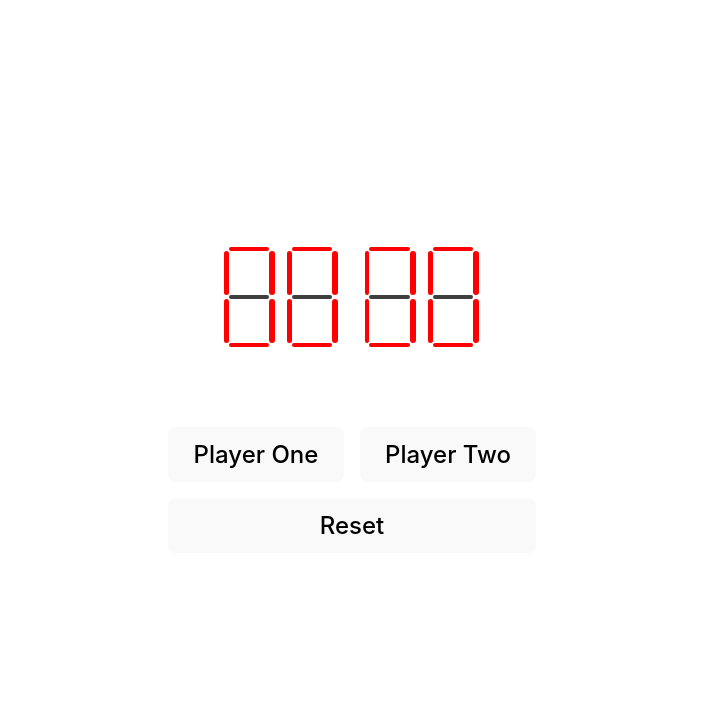
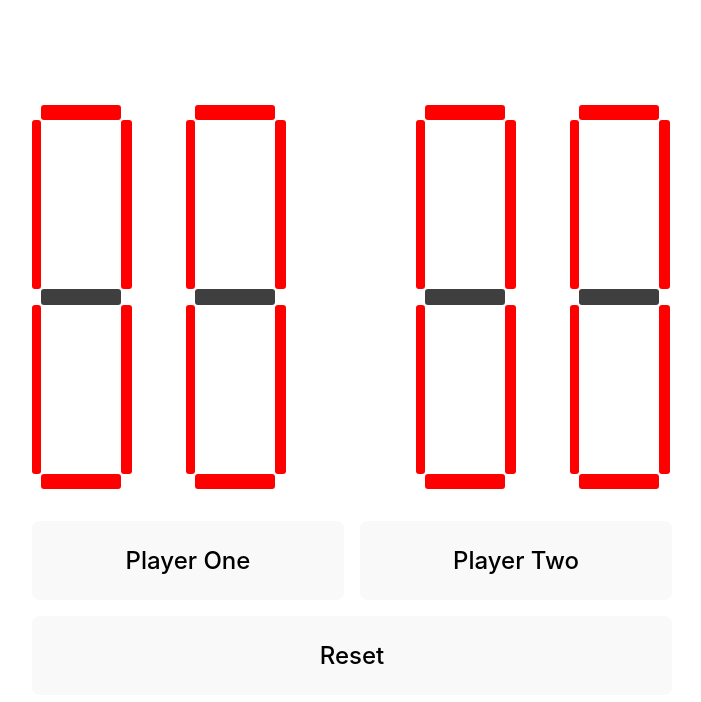
Before and after one commit to oslokommune/bordtennis, a Vue app: page / in a window 1280 px wide. Shown: the top 702 px of the page, without its empty margins (288-989 px from the left). Built offline with nearby package versions, Linux system fonts and the light colour scheme.

Commit message:
👌 Improve styling

```diff
--- a/src/App.vue
+++ b/src/App.vue
@@ -34,6 +34,9 @@ export default {
 
 <style scoped>
 #app {
+	width: 100%;
+	padding: 1em 25%;
+
 	display: flex;
 	flex-direction: column;
 
@@ -42,12 +45,13 @@ export default {
 }
 
 .Scoreboard {
-	height: 100px;
-	width: 256px;
+	height: 50%;
+	width: 100%;
 }
 
 .controls {
-	margin-top: 5em;
+	width: 100%;
+	margin-top: 2em;
 
 	display: grid;
 	grid-template-columns: 1fr 1fr;
@@ -62,6 +66,6 @@ export default {
 
 button {
 	font-size: 1.5em;
-	padding: 0.5em 1em;
+	padding: 1em 1em;
 }
 </style>
--- a/src/components/Scoreboard.vue
+++ b/src/components/Scoreboard.vue
@@ -54,12 +54,13 @@ export default {
 
 	display: flex;
 	flex-direction: row;
+	align-items: center;
 	justify-content: space-between;
 }
 
 .player-side {
 	height: 100%;
-	width: 45%;
+	width: 40%;
 
 	display: flex;
 	flex-direction: row;
@@ -67,6 +68,6 @@ export default {
 }
 
 .ScoreboardNumber {
-	width: 45%;
+	width: 40%;
 }
 </style>
```
